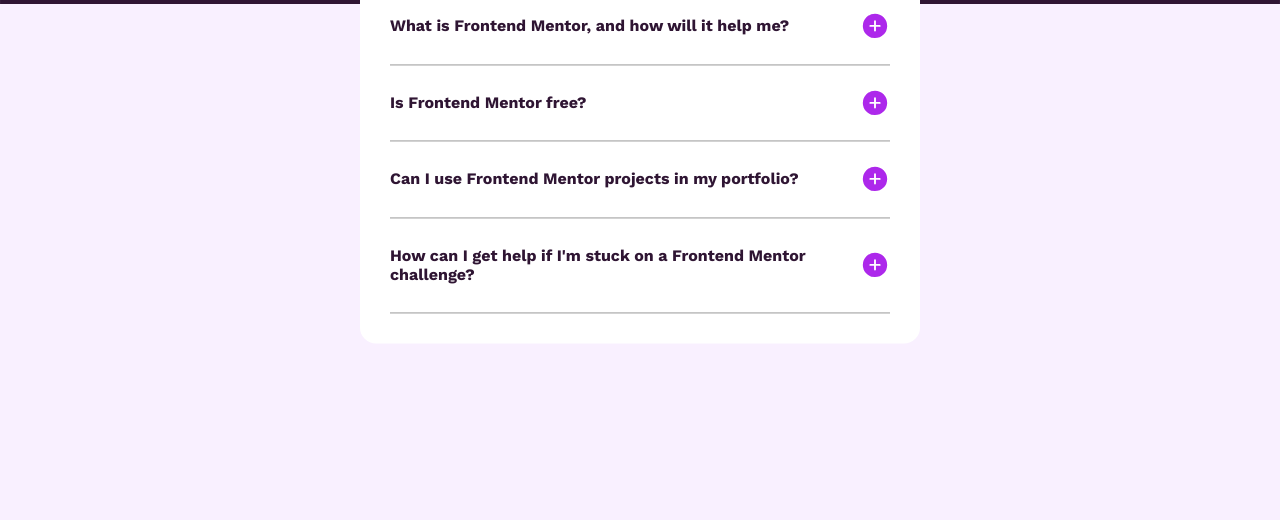
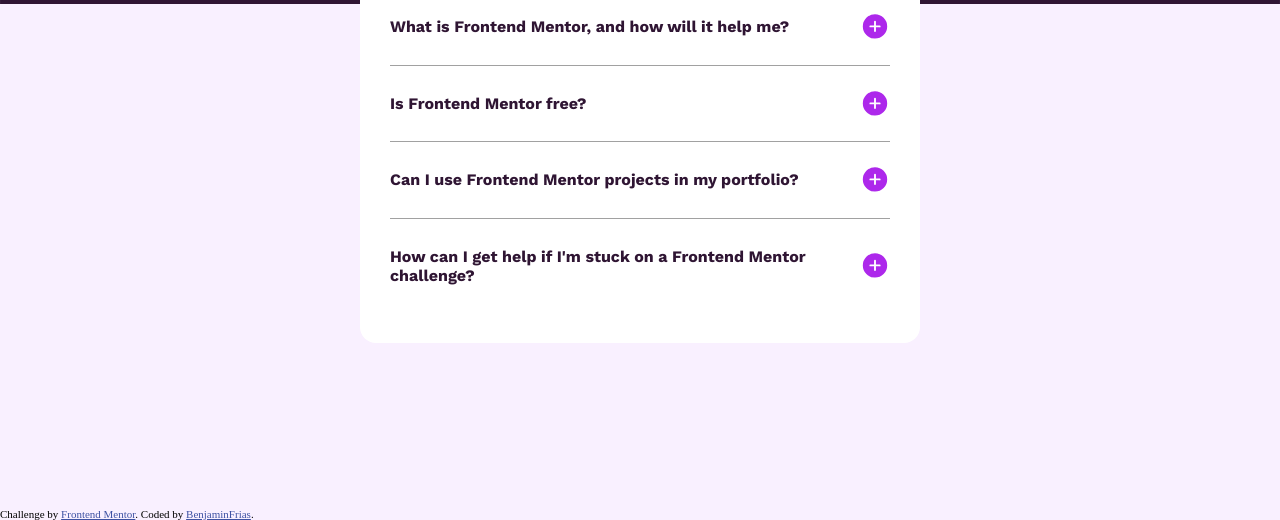
Before and after one commit to BenjaminFrias/faq-accordion-website, a plain HTML site: page index.html in a window 1280 px wide. Shown: the part 280-800 px from the top of the page. Drawn offline with nearby package versions, Linux system fonts and the light colour scheme.

Commit message:
place footer

```diff
--- a/index.html
+++ b/index.html
@@ -103,7 +103,7 @@
 
     <div class="attribution">
         Challenge by <a href="https://www.frontendmentor.io?ref=challenge" target="_blank">Frontend Mentor</a>.
-        Coded by <a href="#">Your Name Here</a>.
+        Coded by <a href="#">BenjaminFrias</a>.
     </div>
     <script src="script.js"></script>
 </body>
--- a/style.css
+++ b/style.css
@@ -7,6 +7,7 @@
     --Grayish-purple: hsl(292, 16%, 49%);
     --Dark-purple: hsl(292, 42%, 14%);
     --size-paragraphs: 16px;
+    --Bright-purple: rgb(173, 40, 235);
 }
 
 body {
@@ -41,8 +42,6 @@
     margin: 0 0 20px 0;
 }
 
-
-
 /* CONTAINER */
 
 .container {
@@ -68,8 +67,15 @@
     cursor: pointer;
 }
 
-.accordion > .accordion-item {
-    border-bottom: 1px solid rgb(153, 153, 153);
+.accordion-header:hover h2 {
+    color: var(--Bright-purple);
+}
+
+.accordion > .accordion-item:not(.accordion-item:last-child)::after {
+    content: "";
+    display: flex;
+    width: 100%;
+    border-top: 0.1em solid rgba(0, 0, 0, 0.37);
 }
 
 .accordion-header {
@@ -100,3 +106,10 @@
 .accordion-item.active .plus {
     display: none;
 }
+
+/* FOOTER */
+
+.attribution {
+    position: absolute;
+    bottom: 0;
+}
```
Also changed, not shown: 2 other files.
